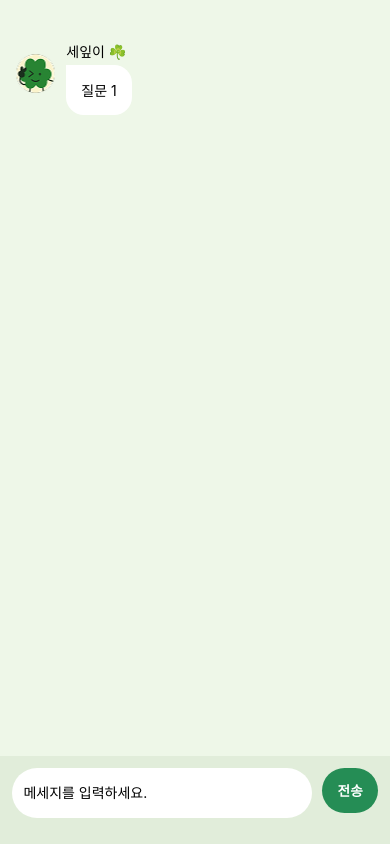
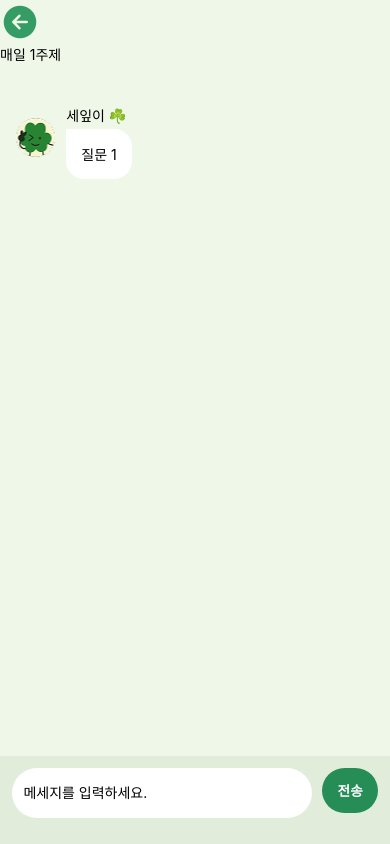
Before and after one commit to kookmin-sw/capstone-2025-13, a React Native app in the folder Frontend/src/: screen /DailyTopic in a window 390 px wide. Built offline with nearby package versions, Linux system fonts and the light colour scheme.

Commit message:
[Feat] 뒤로 가기 버튼 추가 #77 #91

```diff
--- a/Frontend/src/screens/DailyTopic.tsx
+++ b/Frontend/src/screens/DailyTopic.tsx
@@ -12,12 +12,18 @@ import Answer from "../components/Answer";
 import dailyTopicstyles from "../styles/dailyTopicStyles";
 import { Text } from "react-native";
 import { useState, useRef, useEffect } from "react";
+import { useNavigation } from "@react-navigation/native";
+import type { NativeStackNavigationProp } from "@react-navigation/native-stack";
+import type { RootStackParamList } from "../App";
+import { Ionicons } from "@expo/vector-icons";
 
 export default function DailyTopic() {
     const [answer, setAnswer] = useState<string>("");
     const [chatHistory, setChatHistory] = useState<{ type: "question" | "answer"; text: string }[]>([]);
     const [currentQuestionIndex, setCurrentQuestionIndex] = useState(0);
     const scrollRef = useRef<ScrollView>(null);
+    const navigation =
+            useNavigation<NativeStackNavigationProp<RootStackParamList>>();
 
     const questionList = [
         "질문 1", "질문 2", "질문 3", "질문 4", "질문 5"
@@ -92,7 +98,17 @@ export default function DailyTopic() {
             behavior={Platform.OS === "ios" ? "padding" : undefined}
             keyboardVerticalOffset={80}
         >
-            <View style={[dailyTopicstyles.container, { flex: 1 }]}>
+                <View style={[dailyTopicstyles.container, { flex: 1 }]}>
+                <TouchableOpacity
+                    style={dailyTopicstyles.backButtonWrapper}
+                    onPress={() => {
+                    navigation.navigate("Home")}}
+                >
+                    <Ionicons name="arrow-back-circle" size={40} color="#349C64" />
+                </TouchableOpacity>
+
+
+                <Text style={dailyTopicstyles.headerText}>매일 1주제</Text>
                 <ScrollView
                     contentContainerStyle={dailyTopicstyles.scrollContainer}
                     ref={scrollRef}
@@ -101,6 +117,7 @@ export default function DailyTopic() {
                     {/* 채팅 기록 렌더링 */}
                     {renderChat()}
                 </ScrollView>
+                </View>
                 <View style={dailyTopicstyles.inputContainer}>
                     <TextInput
                         placeholder="메세지를 입력하세요."
@@ -112,7 +129,6 @@ export default function DailyTopic() {
                         <Text style={dailyTopicstyles.sendButtonText}>전송</Text>
                     </TouchableOpacity>
                 </View>
-            </View>
         </KeyboardAvoidingView>
     );
 }
```
